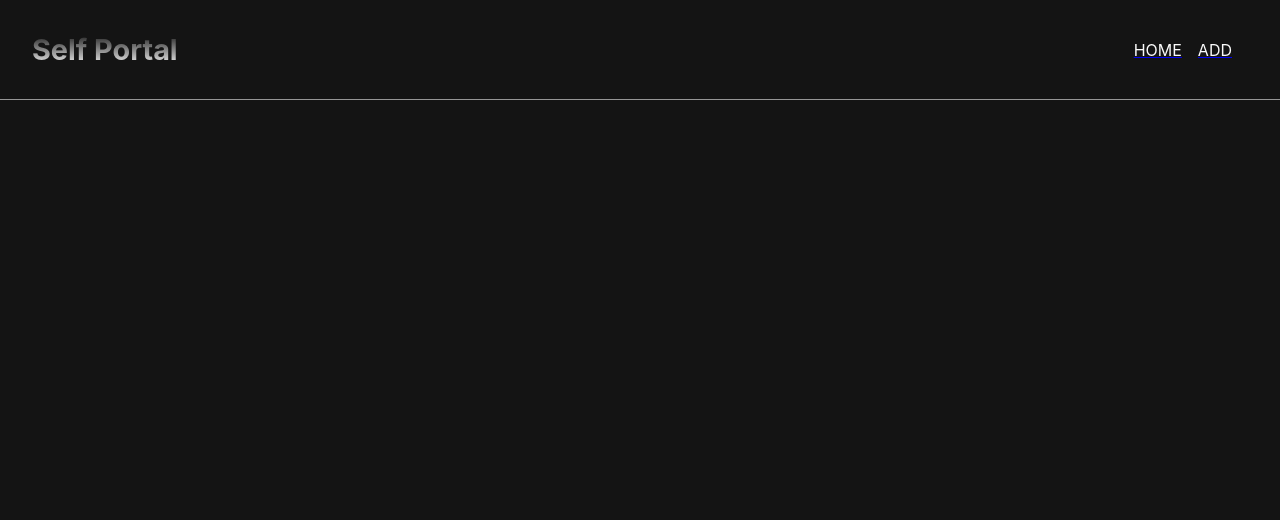
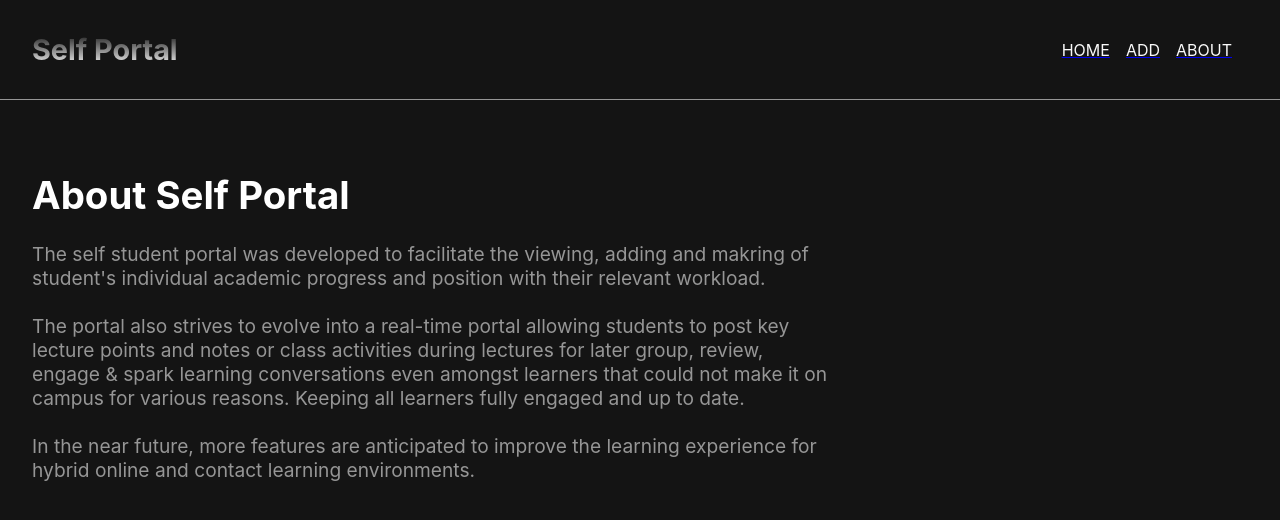
Before and after one commit to KoketsoMawasha/self-student-portal, a React (Create React App) app: page /about in a window 1280 px wide. Shown: the top 520 px of the page. Built offline with nearby package versions, Linux system fonts and the light colour scheme.

Commit message:
added About Component styling

```diff
--- a/src/App.js
+++ b/src/App.js
@@ -5,6 +5,7 @@ import AddAssessment from "./components/AddAssessment";
 import Assessments from "./components/Asessments";
 import { Provider } from "./context";
 import { BrowserRouter as Router, Route, Switch } from "react-router-dom";
+import About from "./components/About";
 
 function App() {
   return (
@@ -15,6 +16,7 @@ function App() {
           <Switch>
             <Route exact path="/assessment/add" component={AddAssessment} />
             <Route exact path="/" component={Assessments} />
+            <Route exact path="/about" component={About} />
           </Switch>
         </div>
       </Router>
--- a/src/components/About.js
+++ b/src/components/About.js
@@ -3,13 +3,16 @@ import React, { Component } from "react";
 class About extends Component {
   render() {
     return (
-      <div className="about">
-        <h1>About Self Portal</h1>
+      <div className="about" style={aboutStyling}>
+        <h1 style={{ margin: "1.5rem 0", color: "white" }}>
+          About Self Portal
+        </h1>
         <p>
           The self student portal was developed to facilitate the viewing,
           adding and makring of student's individual academic progress and
           position with their relevant workload.
         </p>
+        <br />
         <p>
           The portal also strives to evolve into a real-time portal allowing
           students to post key lecture points and notes or class activities
@@ -18,6 +21,7 @@ class About extends Component {
           for various reasons. Keeping all learners fully engaged and up to
           date.{" "}
         </p>
+        <br />
         <p>
           In the near future, more features are anticipated to improve the
           learning experience for hybrid online and contact learning
@@ -28,4 +32,11 @@ class About extends Component {
   }
 }
 
+const aboutStyling = {
+  padding: "2rem",
+  maxWidth: "50rem",
+  fontSize: "1.2rem",
+  margin: "1rem 0",
+};
+
 export default About;
--- a/src/components/Navbar.js
+++ b/src/components/Navbar.js
@@ -31,6 +31,10 @@ export default class Navbar extends Component {
           <Link to="/assessment/add" className="add-assessment">
             <li className="add-link link">Add</li>
           </Link>
+
+          <Link to="/about" className="about-link">
+            <li className="about-link link">About</li>
+          </Link>
         </ul>
       </div>
     );
```
